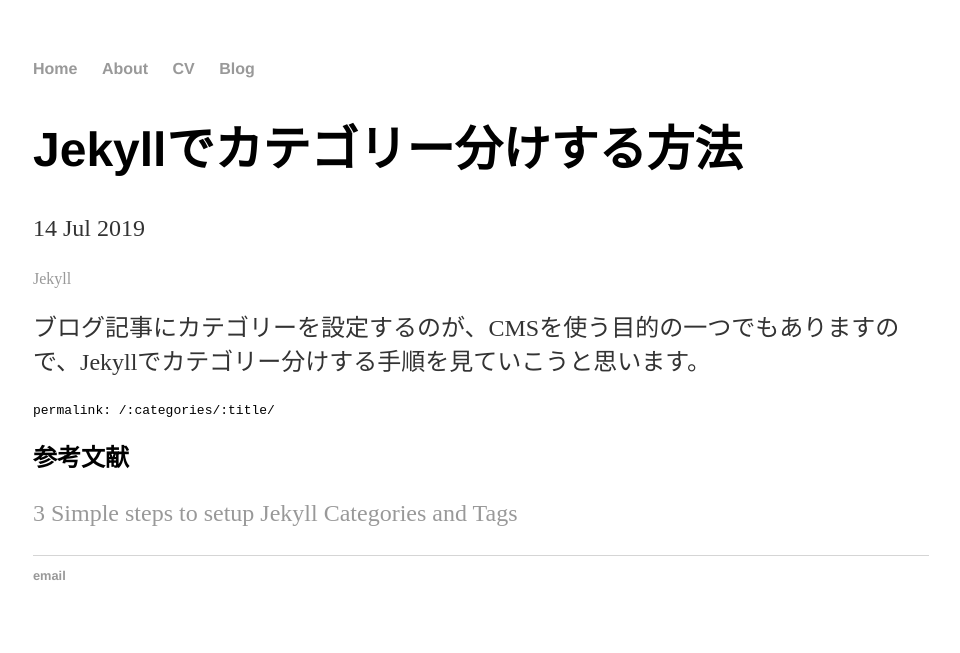
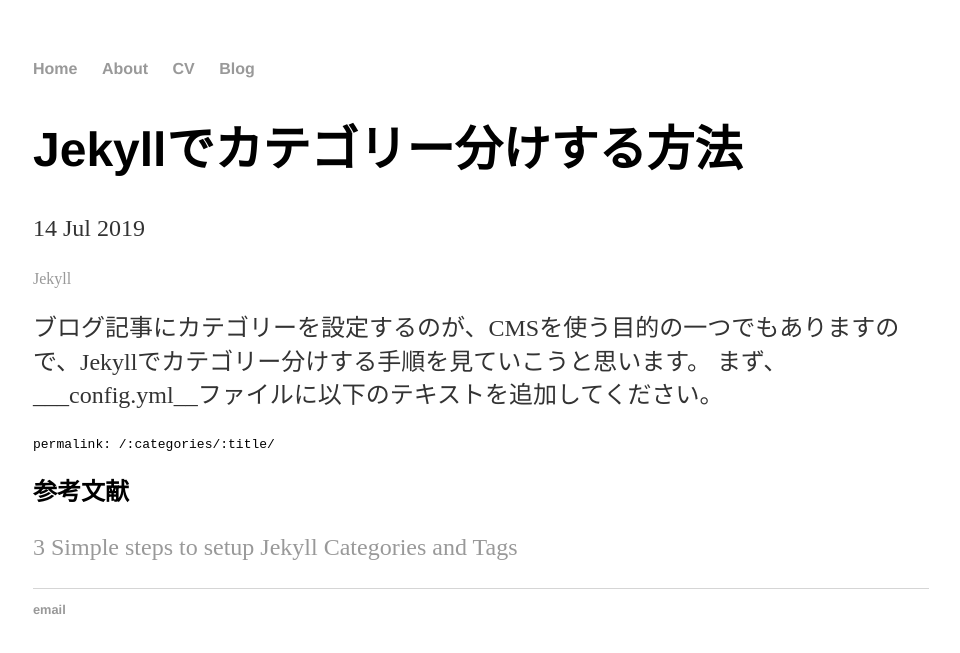
Before and after one commit to agematsu/agematsu.github.io, a Jekyll site: the page built from _posts/2019-07-14-Jekyllでカテゴリー分けする方法.md, in a window 1280 px wide. Shown: the top 653 px of the page, without its empty margins (159-1119 px from the left). Built offline with Jekyll 4.4.1, drawn with Linux system fonts in a browser that asks for light colours.

Commit message:
Update 2019-07-14-Jekyllでカテゴリー分けする方法.md

````diff
--- a/_posts/2019-07-14-Jekyllでカテゴリー分けする方法.md
+++ b/_posts/2019-07-14-Jekyllでカテゴリー分けする方法.md
@@ -4,6 +4,7 @@
 categories: Jekyll
 ---
 ブログ記事にカテゴリーを設定するのが、CMSを使う目的の一つでもありますので、Jekyllでカテゴリー分けする手順を見ていこうと思います。
+まず、___config.yml__ファイルに以下のテキストを追加してください。
 ```
 permalink: /:categories/:title/
 ```
````
